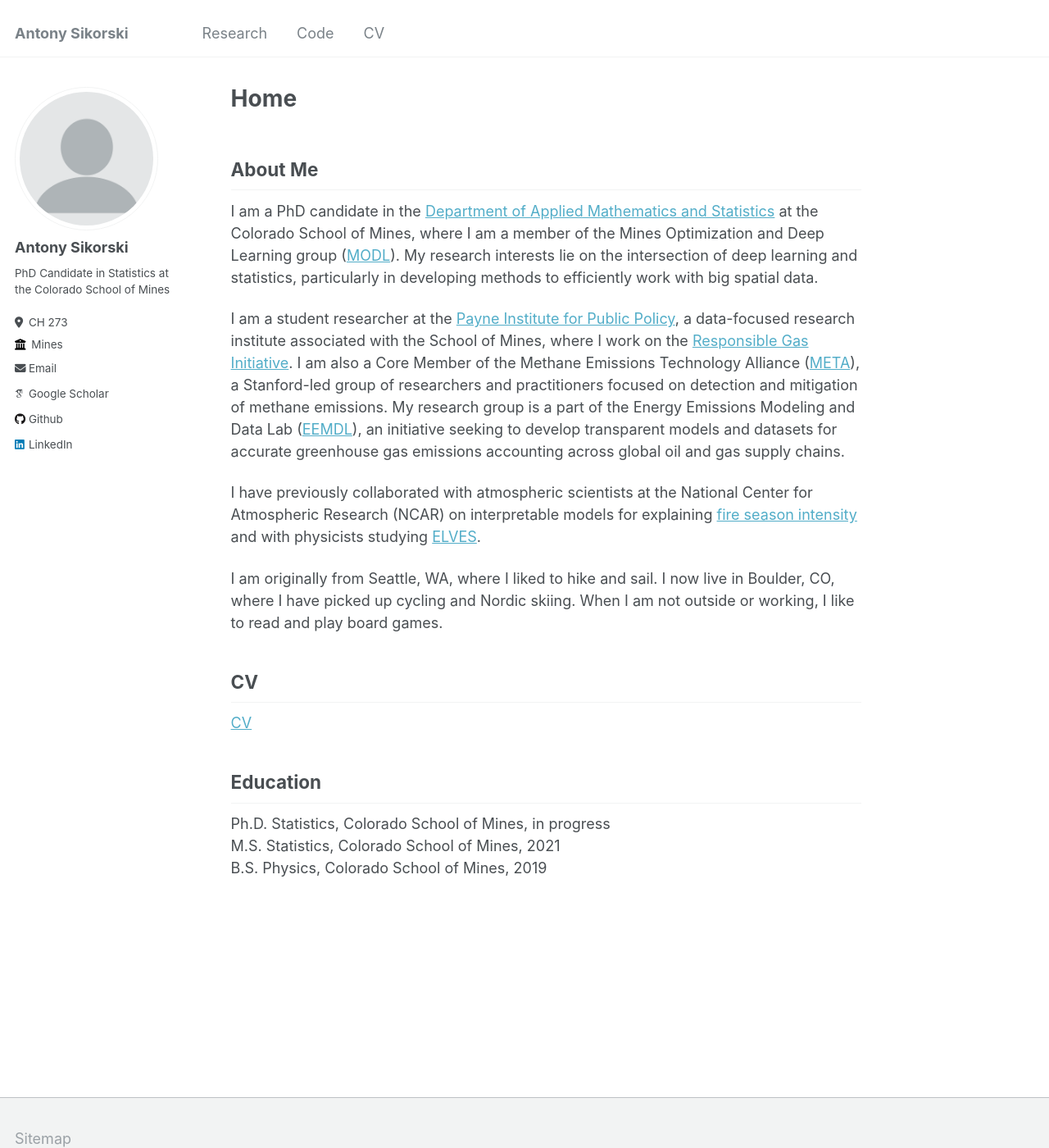
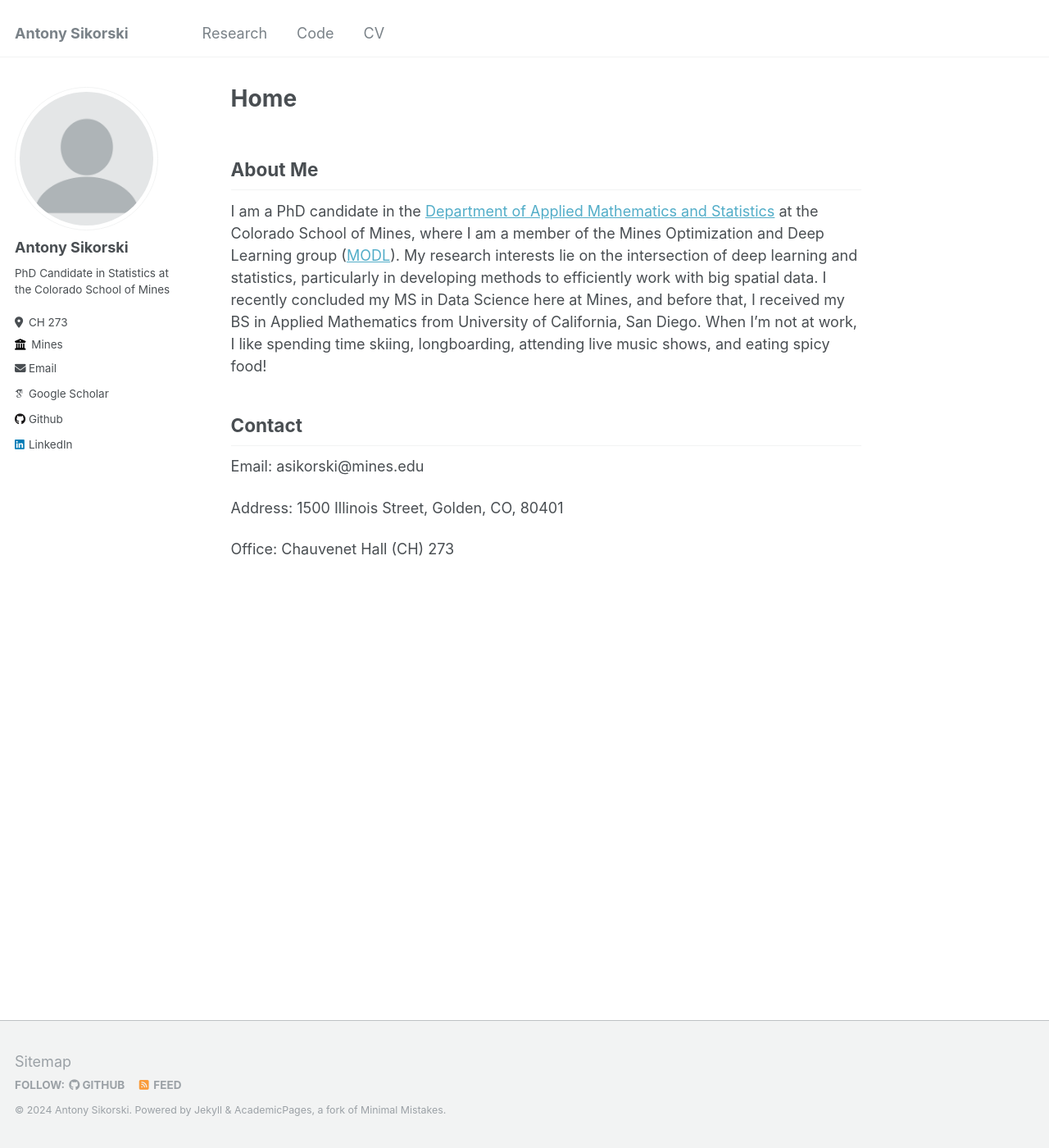
Before and after one commit to antonyxsik/antonyxsik.github.io, a Jekyll site: the page built from _pages/about.md, in a window 1280 px wide and 1400 px high. Shown: the whole window at 82% size. Built offline with Jekyll 4.4.1, drawn with Linux system fonts in a browser that asks for light colours; some web fonts are replaced.

Commit message:
Update about.md

```diff
--- a/_pages/about.md
+++ b/_pages/about.md
@@ -10,22 +10,12 @@
 
 About Me
 ------
-I am a PhD candidate in the [Department of Applied Mathematics and Statistics](https://ams.mines.edu/) at the Colorado School of Mines, where I am a member of the Mines Optimization and Deep Learning group ([MODL](https://ams.mines.edu/optimization-and-deep-learning/)). My research interests lie on the intersection of deep learning and statistics, particularly in developing methods to efficiently work with big spatial data.
+I am a PhD candidate in the [Department of Applied Mathematics and Statistics](https://ams.mines.edu/) at the Colorado School of Mines, where I am a member of the Mines Optimization and Deep Learning group ([MODL](https://ams.mines.edu/optimization-and-deep-learning/)). My research interests lie on the intersection of deep learning and statistics, particularly in developing methods to efficiently work with big spatial data. I recently concluded my MS in Data Science here at Mines, and before that, I received my BS in Applied Mathematics from University of California, San Diego. When I'm not at work, I like spending time skiing, longboarding, attending live music shows, and eating spicy food!
 
+Contact
+------
+Email: asikorski@mines.edu
 
+Address: 1500 Illinois Street, Golden, CO, 80401
 
-I am a student researcher at the [Payne Institute for Public Policy](https://payneinstitute.mines.edu/), a data-focused research institute associated with the School of Mines, where I work on the [Responsible Gas Initiative](https://www.mines.edu/global-energy-future/responsiblegas/). I am also a Core Member of the Methane Emissions Technology Alliance ([META](https://ngi.stanford.edu/events-news/meta-seminars)), a Stanford-led group of researchers and practitioners focused on detection and mitigation of methane emissions. My research group is a part of the Energy Emissions Modeling and Data Lab ([EEMDL](https://www.eemdl.utexas.edu/)), an initiative seeking to develop transparent models and datasets for accurate greenhouse gas emissions accounting across global oil and gas supply chains.
-
-I have previously collaborated with atmospheric scientists at the National Center for Atmospheric Research (NCAR) on interpretable models for explaining [fire season intensity](https://doi.org/10.1029/2022JD036774) and with physicists studying [ELVES](https://wsdaniels.github.io/files/2019_daniels_physics_senior_design.pdf).
-
-I am originally from Seattle, WA, where I liked to hike and sail. I now live in Boulder, CO, where I have picked up cycling and Nordic skiing. When I am not outside or working, I like to read and play board games.
-
-CV
-------
-[CV](https://wsdaniels.github.io/files/william_daniels_CV_full.pdf)
-
-Education
-------
-Ph.D. Statistics, Colorado School of Mines, in progress
-M.S. Statistics, Colorado School of Mines, 2021
-B.S. Physics, Colorado School of Mines, 2019
+Office: Chauvenet Hall (CH) 273
```
